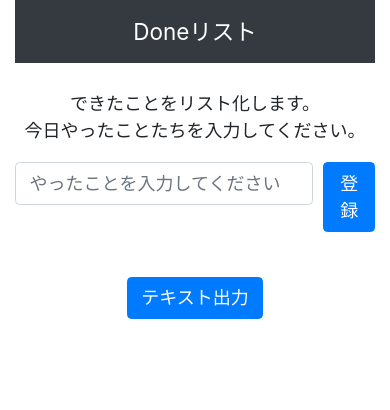
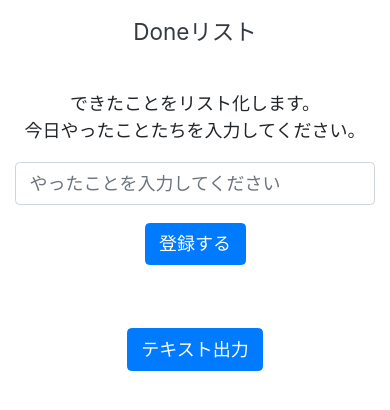
Before and after one commit to sinnlosses/hirano-no-oasobi-1, a website: page index.html in a window 390 px wide. Drawn offline with nearby package versions, Linux system fonts and the light colour scheme.

Commit message:
とりあえずVol3

```diff
--- a/index.html
+++ b/index.html
@@ -16,9 +16,9 @@
   <body>
 
     <div class="container">
-      <nav class="navbar navbar-expand-md navbar-dark bg-dark">
+      <nav class="navbar navbar-expand-md navbar-dark">
         <div class="mx-auto order-0">
-          <a class="navbar-brand mx-auto" href="#">Doneリスト</a>
+          <a class="text-dark navbar-brand mx-auto" href="#">Doneリスト</a>
         </div>
       </nav>
 
@@ -27,12 +27,13 @@
         今日やったことたちを入力してください。<br>
       </p>
 
-      <div class="form-row mergin-center">
-        <div class="col-10">
+      <div class="form-row text-center">
+        <div class="form-group col-md-10">
           <input id="input_pluralBox" type="text" class="form-control" placeholder="やったことを入力してください">
         </div>
-        <div class="col-2">
-          <button onclick="execute()" class="btn btn-primary">登録</button>
+
+        <div class="form-group col-md-2">
+          <button onclick="execute()" class="btn btn-primary ">登録する</button>
         </div>
       </div>
 
--- a/main.js
+++ b/main.js
@@ -18,19 +18,20 @@ function execute() {
     list.classList.add('list-item');
     done.classList.add('done-text');
     done.textContent = text;
-    button.className = "btn btn-primary text-center";
+    button.className = "btn btn-primary";
     button.textContent = '褒め';
     button.type = 'button';
     button.classList.add('admire-button');
+    list.appendChild(done);
+    list.appendChild(button);
+    doneList.appendChild(list);
     button.addEventListener('click', e => {
-        admire.className = "text-danger";
+        admire.className = "alert alertalert-primary";
         admire.classList.add('admire');
         admire.textContent = "褒め";
+        list.removeChild(button);
+        list.appendChild(admire);
     });
-    list.appendChild(done);
-    list.appendChild(admire);
-    list.appendChild(button);
-    doneList.appendChild(list);
     textInput.value = '';
 }
 /**
--- a/style.css
+++ b/style.css
@@ -4,7 +4,7 @@ html {
     font-size: 18px;
 }
 
-#done-list {
+#donelist {
     width: 50%;
     margin: 0;
     padding: 0;
@@ -17,7 +17,7 @@ html {
     margin-bottom: 15px;
 }
 
-.admire-button {
+.admire {
     font-size: 1rem;
     font-weight: bold;
 }
```
Also changed, not shown: main.ts (+10 -7 lines).
